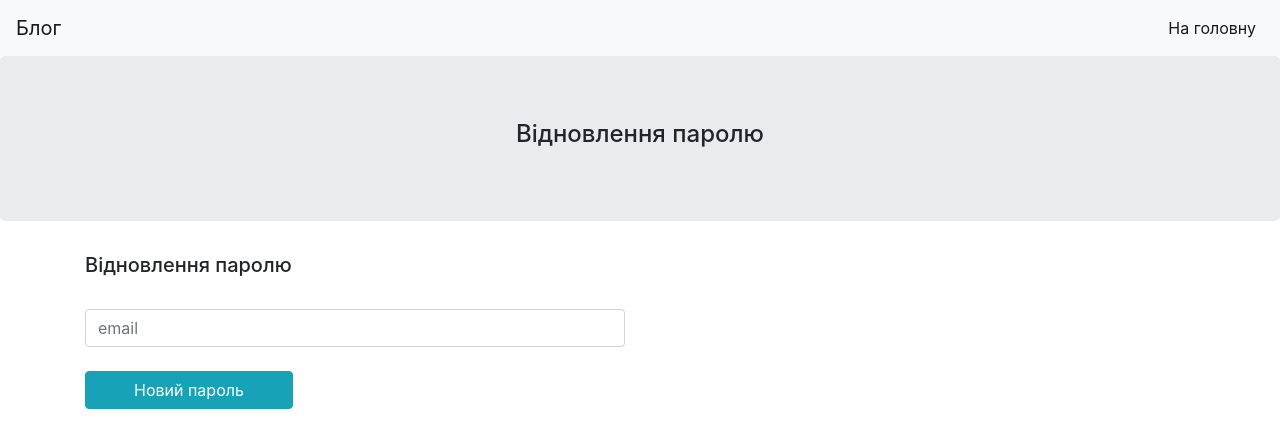
After one commit to volodymyr99/blog, a PHP site: page /views/password_reset.view.php in a window 1280 px wide. The commit adds this page. Shown: the top 448 px of the page. Run offline with PHP 8.4, Linux system fonts and the light colour scheme.

Commit message:
Pass reset added

```diff
--- a/views/login.register.view.php
+++ b/views/login.register.view.php
@@ -1,7 +1,7 @@
 <?php require "partials/top.php"; ?>
 
 <nav class="navbar navbar-expand bg-light navbar-light">
-  <a class="navbar-brand" href="index.php">Blogger</a>
+  <a class="navbar-brand" href="index.php">Блог</a>
   <ul class="navbar-nav ml-auto">
     <li class="nav-item active">
       <a class="nav-link" href="index.php">На головну</a>
--- /dev/null
+++ b/views/password_reset.view.php
@@ -0,0 +1,40 @@
+<?php require "partials/top.php"; ?>
+
+<nav class="navbar navbar-expand bg-light navbar-light">
+  <a class="navbar-brand" href="index.php">Блог</a>
+  <ul class="navbar-nav ml-auto">
+    <li class="nav-item active">
+      <a class="nav-link" href="index.php">На головну</a>
+    </li>
+  </ul>
+</nav>
+
+<div class="jumbotron text-center">
+    <h4>Відновлення паролю</h4>
+</div>
+
+<div class="container">
+    <div class="row">
+
+        <div class="col-6">
+            <h5>Відновлення паролю</h5><br>
+            <form action="password_reset.php" method="POST">
+
+                <input type="email" name="email" placeholder="email" class="form-control" required><br>
+
+                <button class="btn btn-info pr-5 pl-5" name="resetBtn">Новий пароль</button>
+            </form>
+            <?php if(isset($_POST['resetBtn'])): ?>
+                <?php if($user->successReset): ?>
+                    <div class="alert-success p-2 mt-2"><p>Новий пароль відправлено на Ваш email!</p></div>
+                <?php else: ?>
+                    <div class="alert-danger p-2 mt-2"><p>Сталася помилка, email не знайдено! Спробуйте ще раз!</p></div>
+                <?php endif ?>
+            <?php endif ?>
+        </div>
+
+
+    </div>
+</div>
+
+<?php require "partials/bottom.php"; ?>
```
Also changed, not shown: classes/User.php (+25 -0 lines), password_reset.php (+4 -10 lines).
